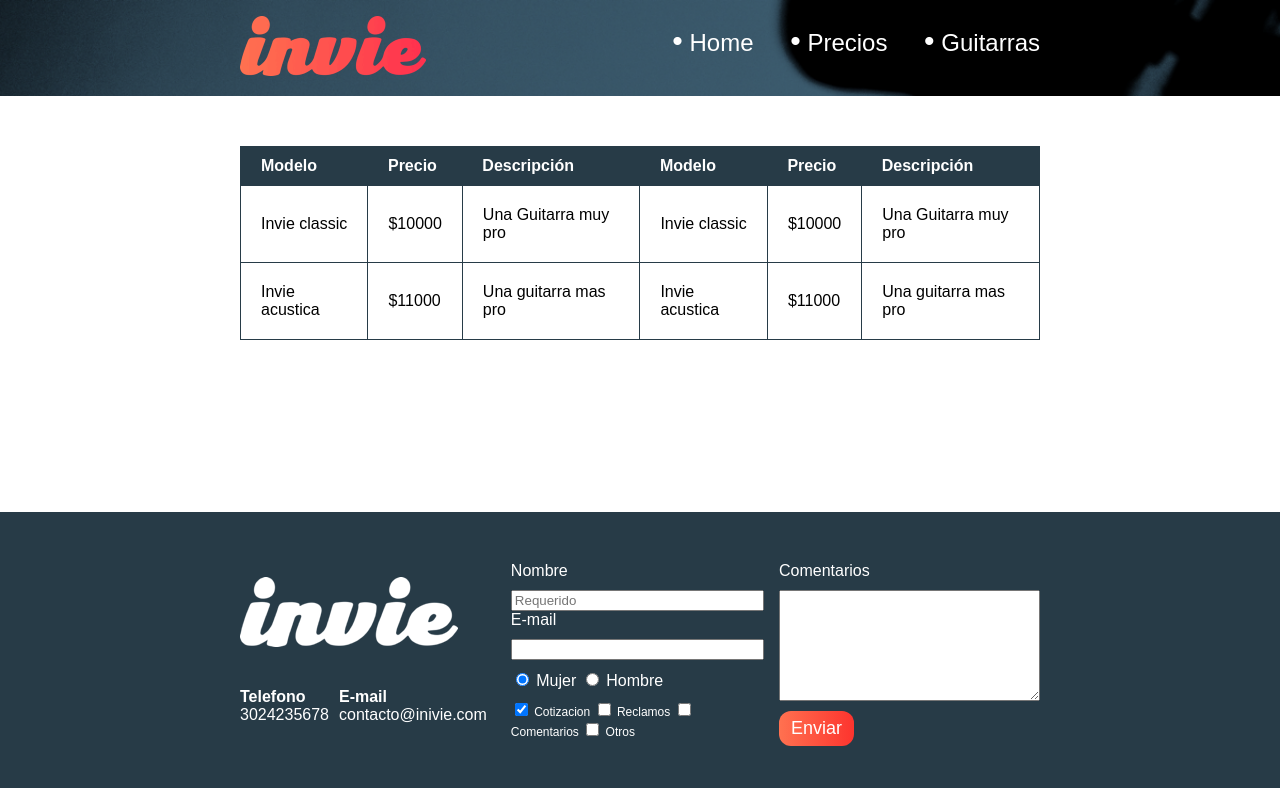
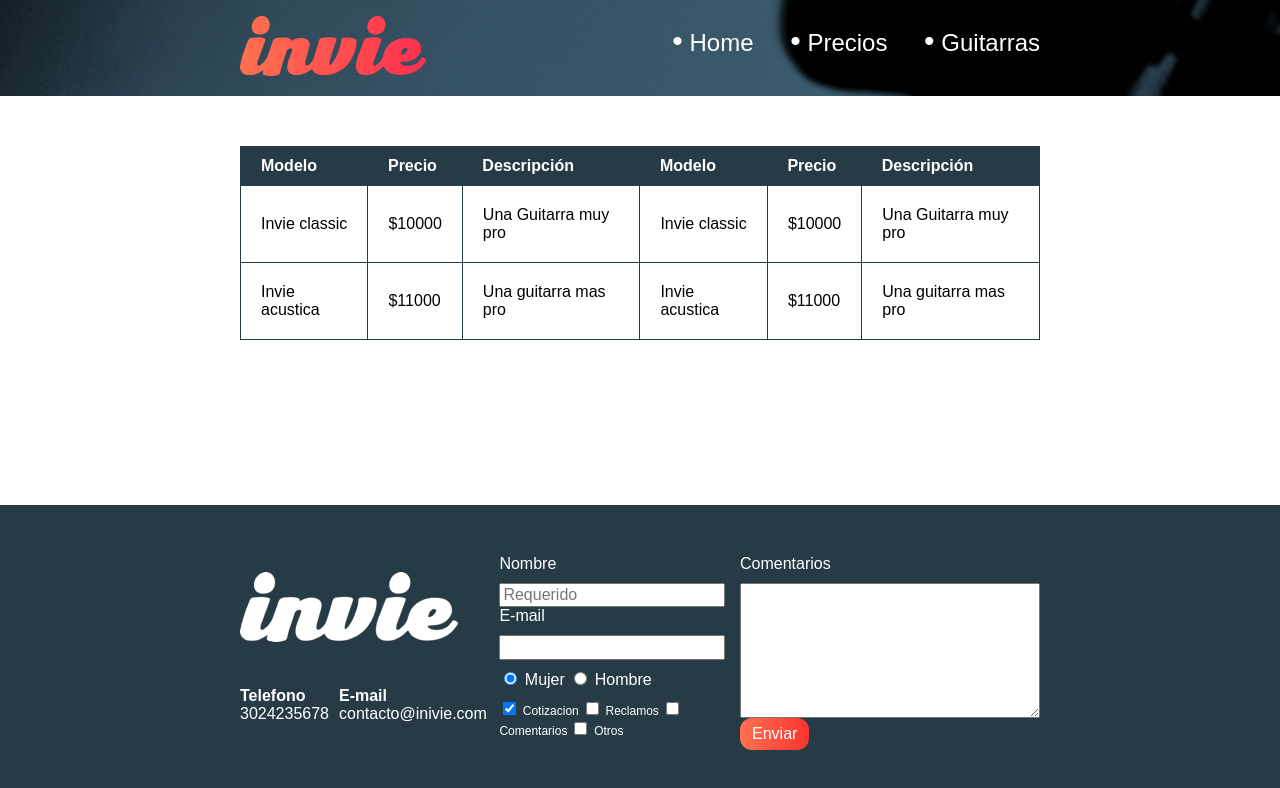
Before and after one commit to contreras117/curso_responsive_design, a plain HTML site: page precios.html in a window 1280 px wide. Drawn offline with Linux system fonts and the light colour scheme; some packages are replaced by stand-ins of ours; files whose address does not match are found by name; a web font is replaced by a local one.

Commit message:
Normalizando el footer

```diff
--- a/css/style.css
+++ b/css/style.css
@@ -325,6 +325,36 @@ video{
   z-index: 3;
 }
 
+.footer textarea{
+  font-family: inherit;
+  font-size: 100%;
+  margin: 0;
+  line-height: 1.15;
+}
+
+input[type="text"], input[type="email"]{
+  font-family: inherit;
+  font-size: 100%;
+  margin: 0;
+  line-height: 1.15;
+}
+
+input[type="radio"]{
+    margin: 3px 3px 0px 5px;
+}
+
+input[type="checkbox"]{
+    margin: 3px 0.5ex;
+}
+
+
+
+ input[type="submit"]{
+  font-family: inherit;
+  font-size: 100%;
+  margin: 0;
+  line-height: 1.15;
+}
 
 .video-responsive-contenedor{
   position: relative;
@@ -446,12 +476,12 @@ video{
     margin: 0;
   }
 
-  input [type="text"], input [type="email"]{
+  input[type="text"], input[type="email"]{
     font-size: 16px;
     padding: 5px;
   }
 
-  input [type="radio"], input [type="checkbox"]{
+  input[type="radio"], input[type="checkbox"]{
     zoom: 1.5;
   }
 
```
Also changed, not shown: index.html (+1 -1 lines).
